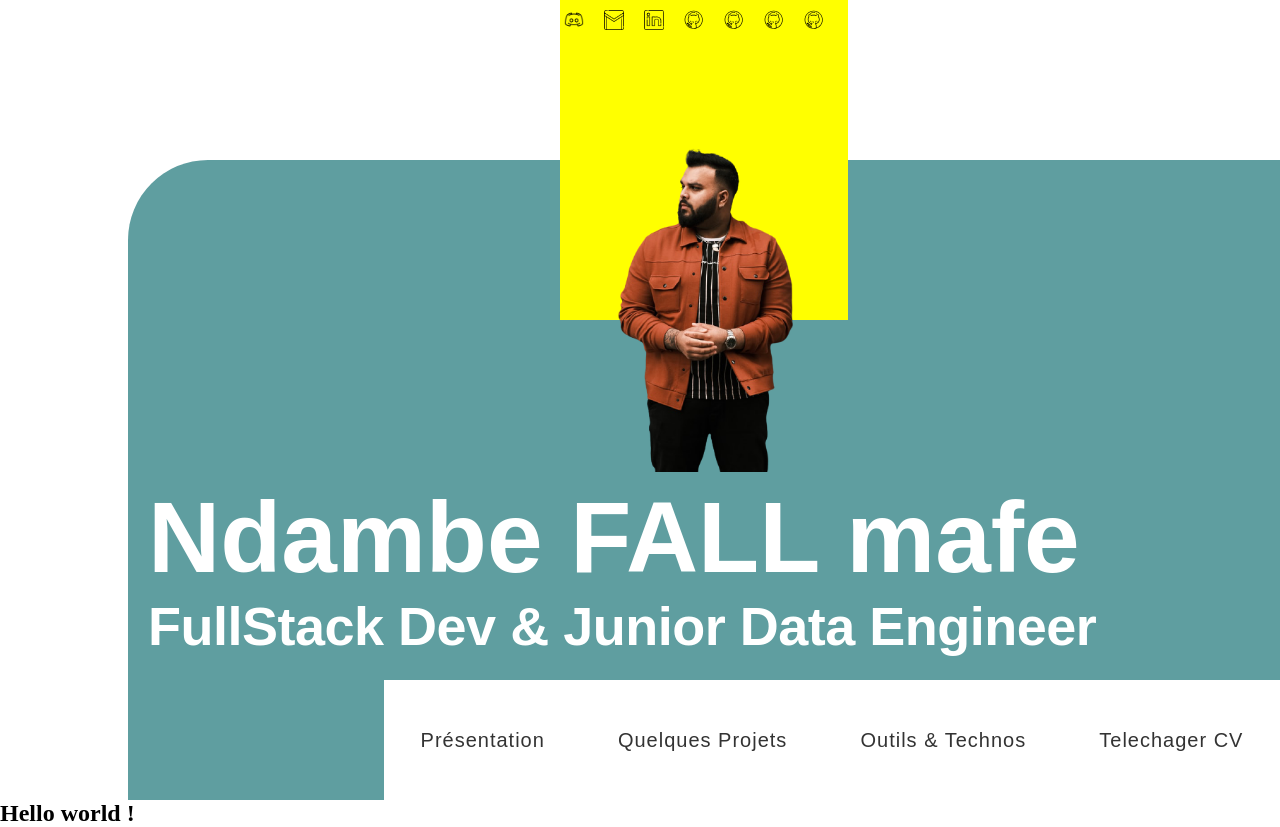
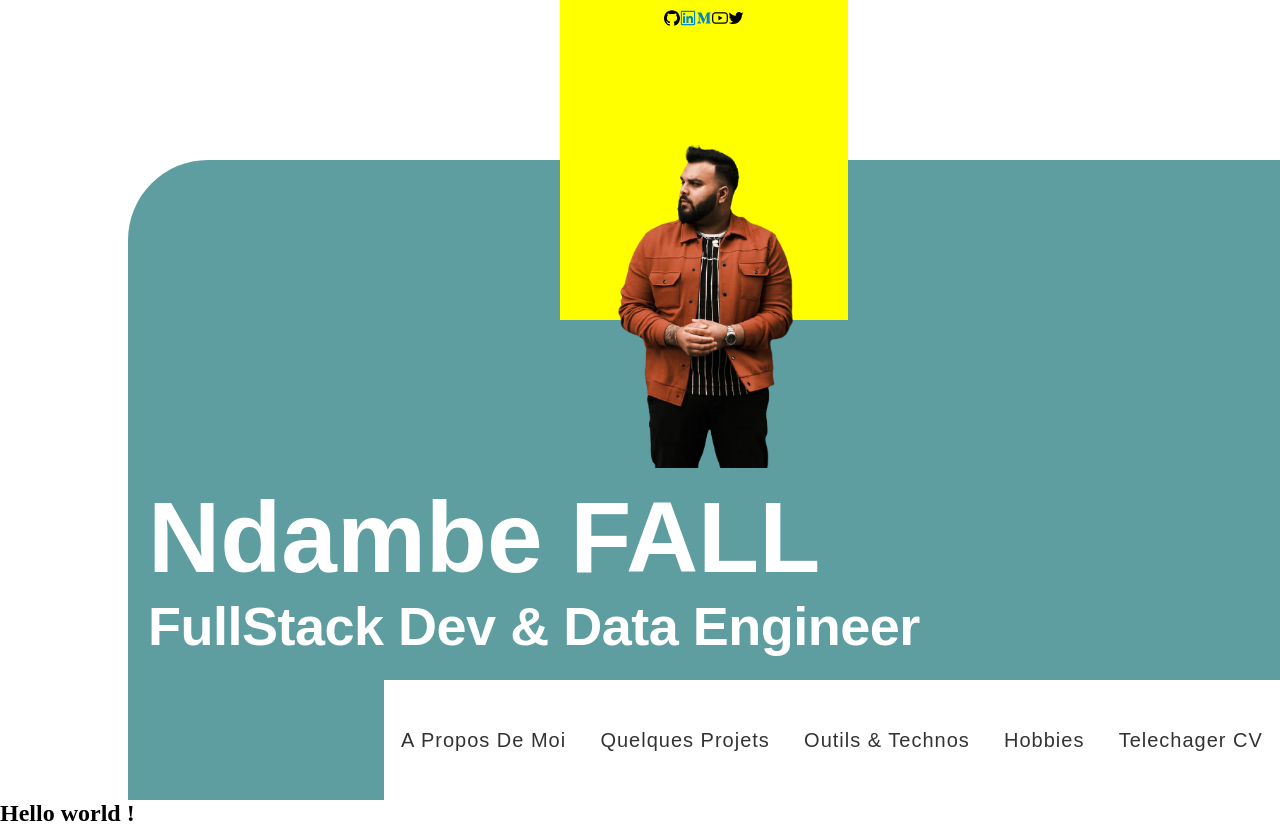
Before and after one commit to alphacpc/portfolio, a React (Create React App) app: page / in a window 1280 px wide. Built offline with nearby package versions, Linux system fonts and the light colour scheme.

Commit message:
Want to update project

```diff
--- a/src/components/Body.js
+++ b/src/components/Body.js
@@ -1,4 +1,6 @@
 import React from 'react'
+
+
 
 const BodyComponent = () => {
     return (
--- a/src/components/Head.js
+++ b/src/components/Head.js
@@ -1,9 +1,6 @@
 import React from 'react';
 import './../assets/css/head.css';
-import Discord from './../assets/images/icons1.png';
-import Gmail from './../assets/images/icons2.svg';
-import Linkedin from './../assets/images/icons3.png';
-import Github from './../assets/images/icons4.png';
+import { GithubOutlined, LinkedinOutlined, MediumOutlined, YoutubeOutlined, TwitterOutlined  } from "@ant-design/icons";
 import User from './../assets/images/photo3.png';
 
 const HeadComponent = () => {
@@ -11,21 +8,19 @@ const HeadComponent = () => {
         <div className="HeaderContainer">
             <div className="Description">
                 <div>
-                    <h1>Ndambe FALL mafe</h1>
-                    <h2>FullStack Dev & Junior Data Engineer</h2>
+                    <h1>Ndambe FALL</h1>
+                    <h2>FullStack Dev & Data Engineer</h2>
                 </div>
             </div>
 
             <div className="Photo">
                 <div>
                 <div className="LinksSocial">
-                    <img src={Discord} width="20" height="20" alt="discord"/>
-                    <img src={Linkedin} width="20" height="20" alt="Linkedin"/>
-                    <img src={Github} width="20" height="20" alt="github"/>
-                    <img src={Gmail} width="20" height="20" alt="gmail"/>
-                    <img src={Gmail} width="20" height="20" alt="medium"/>
-                    <img src={Gmail} width="20" height="20" alt="twitter"/>
-                    <img src={Gmail} width="20" height="20" alt="youtube"/>
+                    <GithubOutlined twoToneColor="#eb2f96" />
+                    <LinkedinOutlined style={{ fontSize: '16px', color: '#08c' }}  />
+                    <MediumOutlined style={{ fontSize: '16px', color: '#08c' }} theme="outlined"  />
+                    <YoutubeOutlined />
+                    <TwitterOutlined />
                 </div>
                 <div className="divUserPicture">
                     <img src={User} alt="me"/>
@@ -35,9 +30,10 @@ const HeadComponent = () => {
 
             <div className="WhiteSpace">
                 <div className="ListLinks">
-                    <a href="/">Présentation</a>
+                    <a href="/">A propos de moi</a>
                     <a href="/">Quelques projets</a>
                     <a href="/">Outils & Technos</a>
+                    <a href="/">Hobbies</a>
                     <a href="/">Telechager CV</a>
                 </div>
             </div>
```
Also changed, not shown: package.json (+4 -3 lines), src/pages/Home.jsx (added, +17 -0 lines), 2 other files (tests, documents, lock files or other folders).
